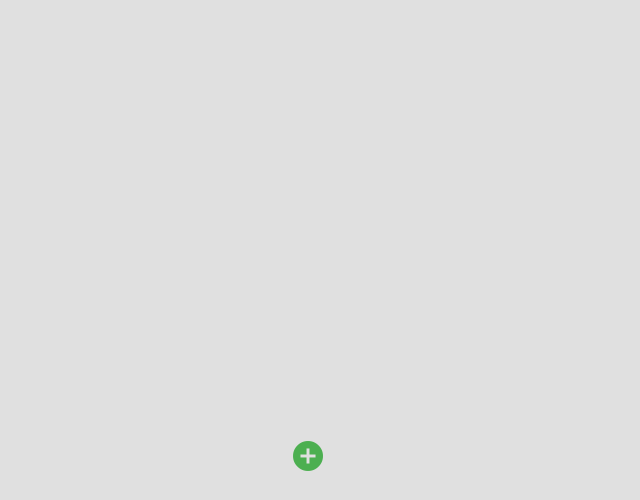
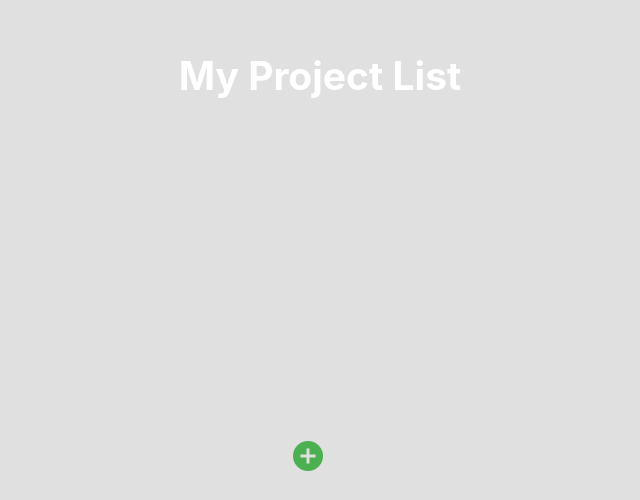
Before and after one commit to JasonMorta/My-Frist-Experss-React-App, a React (Create React App) app in the folder frontend/: page / in a window 1280 px wide. Shown: the part 300-800 px from the top of the page, without its empty margins (320-960 px from the left). Built offline with nearby package versions, Linux system fonts and the light colour scheme; no server answers.

Commit message:
addeded Heading

```diff
--- a/frontend/public/index.html
+++ b/frontend/public/index.html
@@ -24,7 +24,7 @@
       work correctly both with client-side routing and a non-root public URL.
       Learn how to configure a non-root public URL by running `npm run build`.
     -->
-  <title>React App</title>
+  <title>Project List</title>
 </head>
 
 <body>
--- a/frontend/src/App.css
+++ b/frontend/src/App.css
@@ -23,7 +23,7 @@ html {
   min-width: 320px;
   /* height: 252px; */
   position: relative;
-  margin-top: 100px;
+  margin-bottom: 50px;
   overflow: auto;
   border-radius: 5px;
   background: #e0e0e0;
--- a/frontend/src/App.jsx
+++ b/frontend/src/App.jsx
@@ -188,15 +188,10 @@ export default class App extends Component {
       <div className='menu-container'>
 
 
+      </div>
+      <h2>My Project List</h2>
+      <div className='item-container'>
 
-        {/* <DropDowList
-        menuItems={this.state.webProjects.title}
-        item={this.state.webProjects}
-        handleClick={this.handleClick.bind(this)}
-        handleChoseOption={this.handleChoseOption.bind(this)}/> */}
-      </div>
-
-      <div className='item-container'>
       <AddIcon handleAddItem={this.handleAddItem.bind(this)} />
         <ProjectList
         listItem={this.state.webProjects}
```
Also changed, not shown: 2 other files (tests, documents, lock files or other folders).
